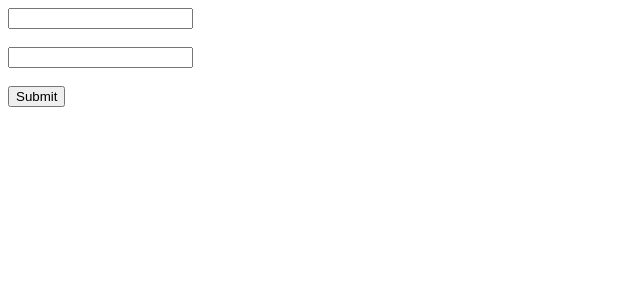
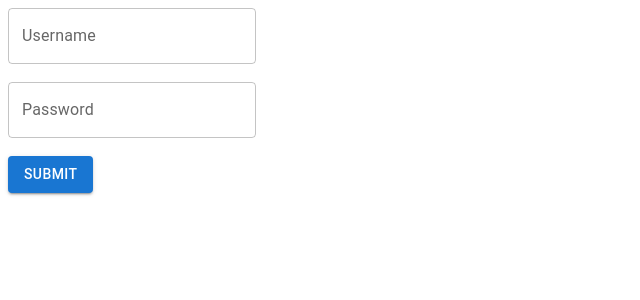
Before and after one commit to gavand-sagar/vite-project-feb-react-mui, a React (Vite) app: page / in a window 1280 px wide. Shown: the top 300 px of the page, without its empty margins (0-640 px from the left). Built offline with nearby package versions, Linux system fonts and the light colour scheme.

Commit message:
MUI + hook form

```diff
--- a/package.json
+++ b/package.json
@@ -10,6 +10,9 @@
     "preview": "vite preview"
   },
   "dependencies": {
+    "@emotion/react": "^11.14.0",
+    "@emotion/styled": "^11.14.1",
+    "@mui/material": "^7.3.8",
     "react": "^19.2.0",
     "react-dom": "^19.2.0",
     "react-hook-form": "^7.71.2"
--- a/src/App.tsx
+++ b/src/App.tsx
@@ -1,6 +1,7 @@
 import './App.css'
 import Lab3 from './HandleInput/Lab3'
 import Lab4 from './HandleInput/Lab4'
+import MUIAndHookForm from './ReactHookForm.tsx/MUIAndHookForm'
 import ReactHookForm from './ReactHookForm.tsx/Reacthookform'
 import PropDrillA from './Reducer/PropDrill'
 import UseReducerCart from './Reducer/UseReducerCart'
@@ -10,7 +11,7 @@ import UseReducerDemo from './Reducer/UseReducerDemo'
 function App() {
   return (
     <>
-      <ReactHookForm/>
+      <MUIAndHookForm/>
     </>
   )
 }
--- /dev/null
+++ b/src/ReactHookForm.tsx/MUIAndHookForm.tsx
@@ -0,0 +1,41 @@
+import { Button, CircularProgress, TextField } from '@mui/material'
+import React from 'react'
+import { useForm } from 'react-hook-form'
+
+type Props = {}
+
+
+
+type Inputs = {
+    username: string
+    password: string
+}
+
+
+export default function MUIAndHookForm({ }: Props) {
+    const { register, handleSubmit, formState: { errors } } = useForm<Inputs>()
+
+    const onSubmit = (data: any) => {
+        // json data
+        // api call also
+        console.log(data)
+    }
+
+    return (
+        /* "handleSubmit" will validate your inputs before invoking "onSubmit" */
+        <form onSubmit={handleSubmit(onSubmit)}>
+
+            <TextField label="Username" {...register('username', {
+                required: { value: true, message: "Username is required" },
+                minLength: { value: 3, message: 'Minimum 3 letters' },
+                maxLength: { value: 30, message: 'Maximum 30 letters' }
+            })} helperText={errors.username?.message} error={Boolean(errors.username)}/>
+            <br />
+            <br />
+            <TextField error={Boolean(errors.password)} helperText={errors.password?.message} label="Password" {...register('password', { required: { value: true, message: 'Password is required' } })} />
+            <br />
+            <br />
+            <Button type="submit" variant="contained">Submit</Button>
+        </form>
+    )
+}
```
Also changed, not shown: 1 other file (tests, documents, lock files or other folders).
